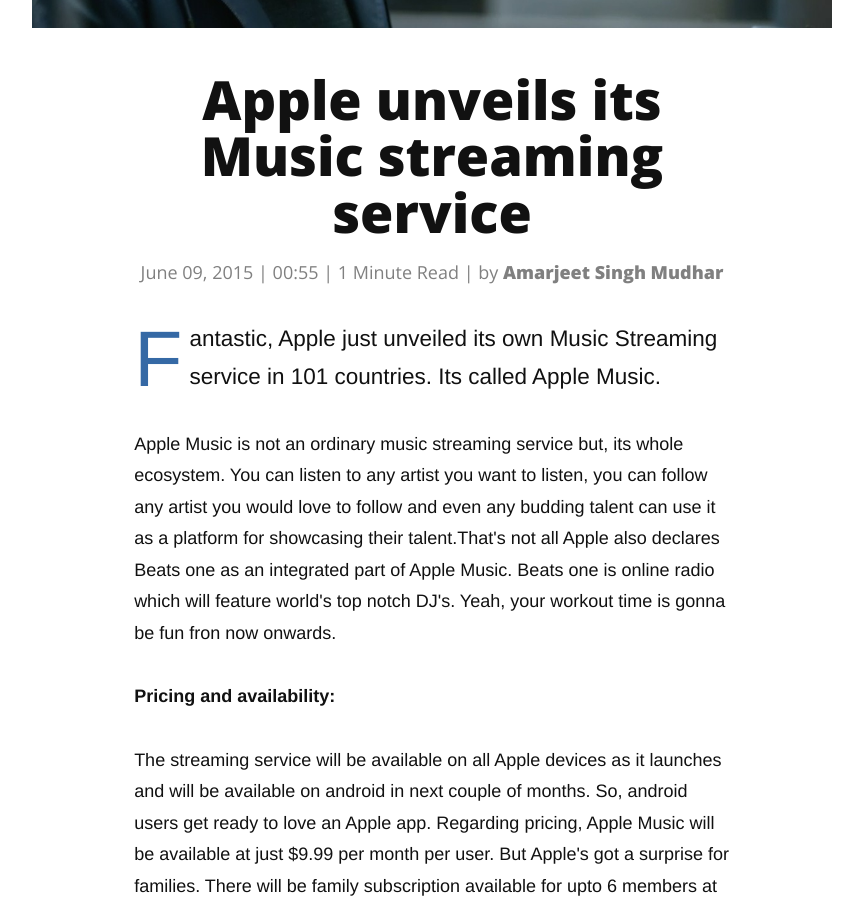
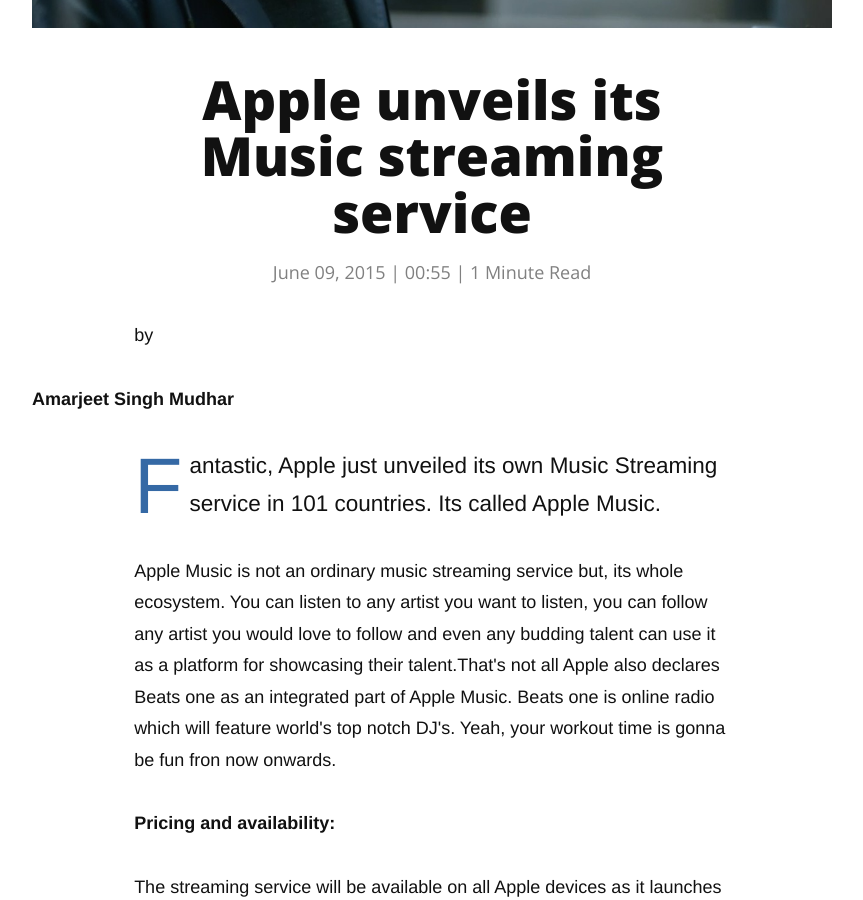
Before and after one commit to teksavant/teksavant.github.io, a Jekyll site: the page built from _posts/2015-06-09-apple-unveils-its-music-streaming-service.markdown, in a window 1280 px wide and 900 px high, scrolled down 724 px. Shown: the whole window, without its empty margins (208-1071 px from the left). Built offline with Jekyll 4.4.1, drawn with Linux system fonts in a browser that asks for light colours; nearby versions of some CDN libraries; Markdown is read by kramdown in place of the engine named in the settings; comment, search, counter and statistics services are not loaded.

Commit message:
author name on next line

```diff
--- a/_layouts/post.html
+++ b/_layouts/post.html
@@ -9,7 +9,7 @@
       </div>
   {% endif %}
   <h1 class="postTitle">{{ page.title }}</h1>
-  <p class="meta">{{ page.date | date: '%B %d, %Y | %H:%M' }} | <span class="time">{{ page.content | number_of_words | divided_by:150 }}</span> Minute Read | by <span style="font-weight: bold;">{% if page.author %}{{ page.author }}{% endif %}</span></p>
+  <p class="meta">{{ page.date | date: '%B %d, %Y | %H:%M' }} | <span class="time">{{ page.content | number_of_words | divided_by:150 }}</span> Minute Read <p>by</p> <span style="font-weight: bold;">{% if page.author %}{{ page.author }}{% endif %}</span></p>
 
   {{ content }}
 
```
